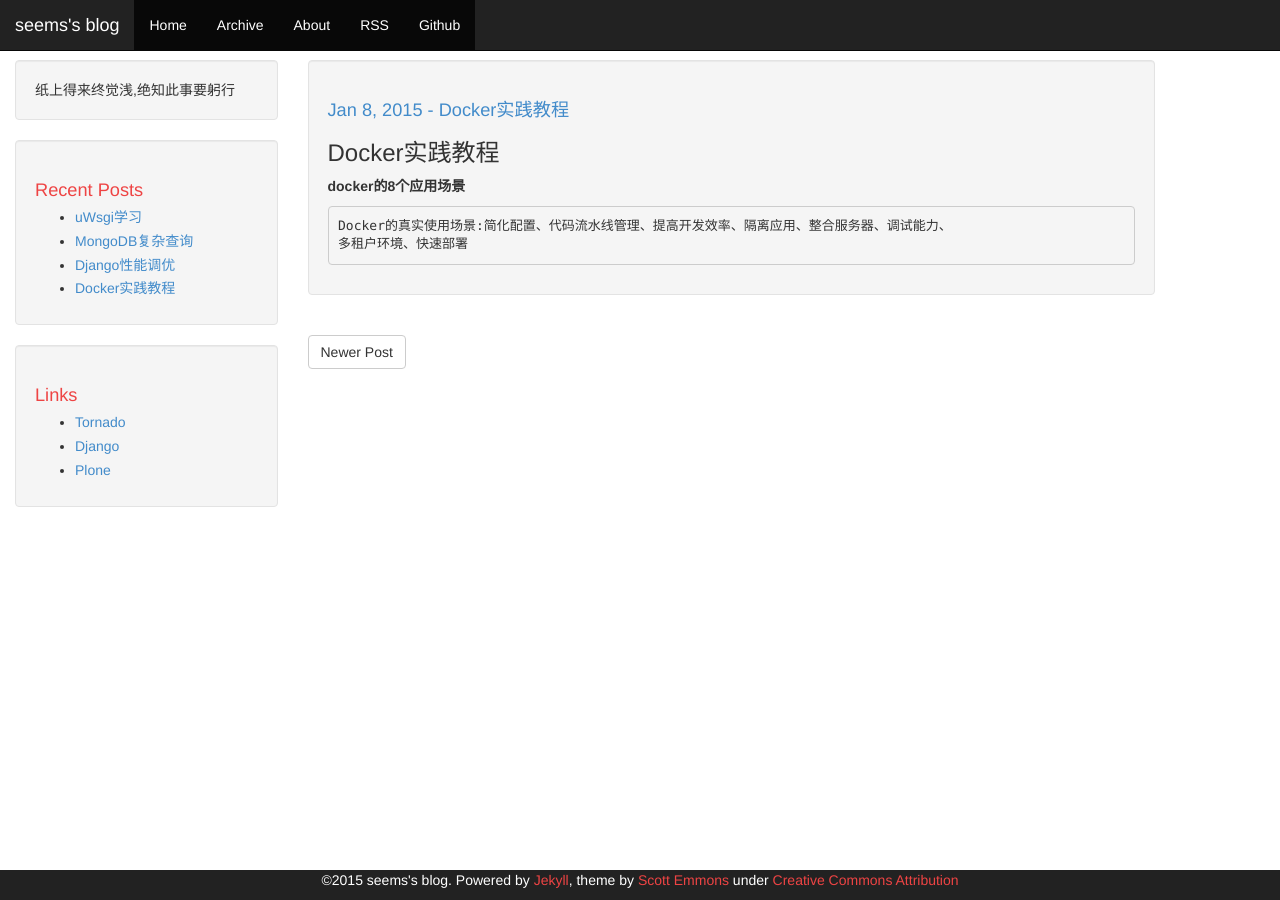
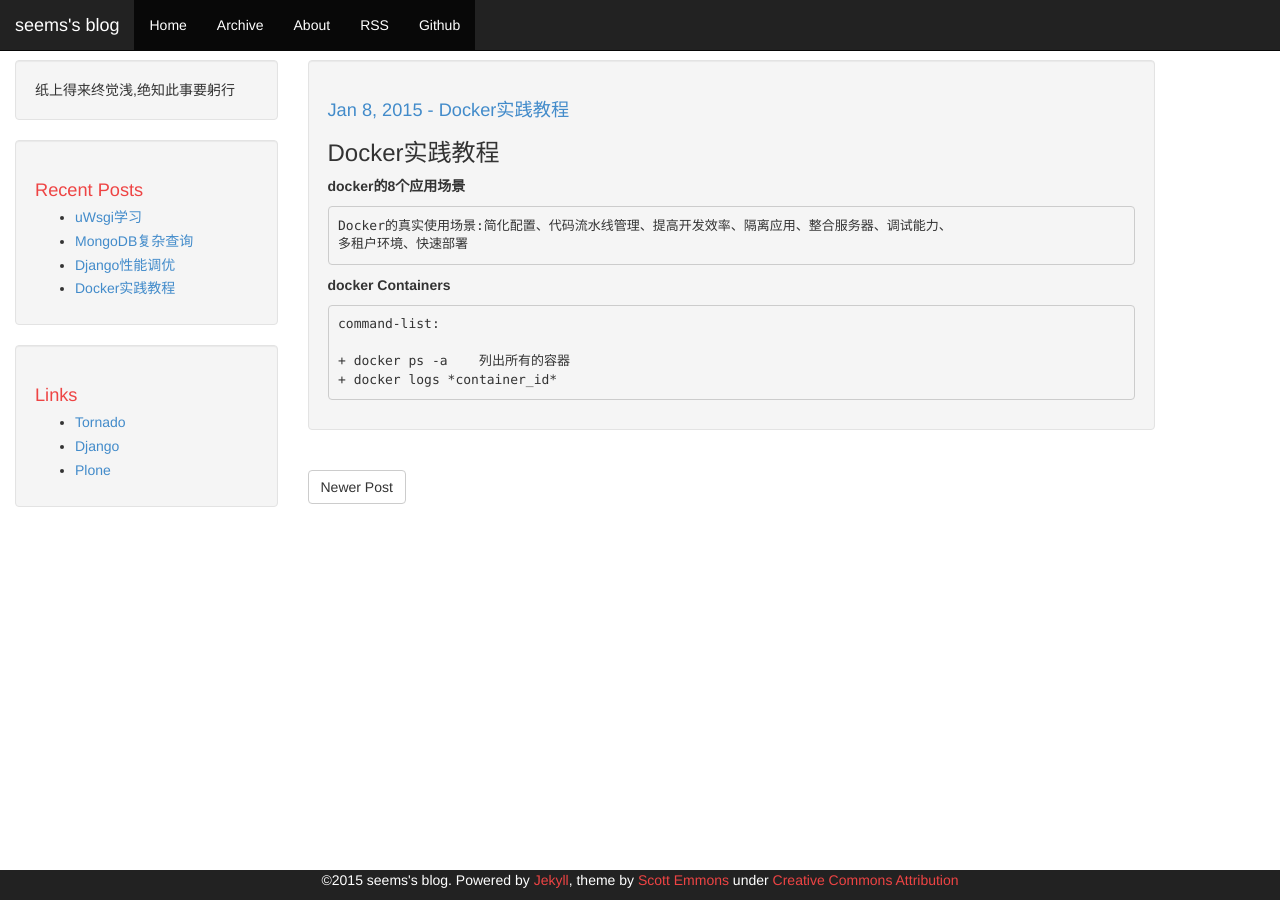
Before and after one commit to Gandalf-Pl/seems, a Jekyll site: the page built from _posts/2015-01-08-docker.md, in a window 1280 px wide. Built offline with Jekyll 4.4.1, drawn with Linux system fonts in a browser that asks for light colours; Markdown is read by kramdown in place of the engine named in the settings.

Commit message:
add docker info

```diff
--- a/_posts/2015-01-08-docker.md
+++ b/_posts/2015-01-08-docker.md
@@ -9,3 +9,10 @@ title: Docker实践教程
 
     Docker的真实使用场景:简化配置、代码流水线管理、提高开发效率、隔离应用、整合服务器、调试能力、
     多租户环境、快速部署
+
+**docker Containers**
+
+    command-list:
+
+    + docker ps -a    列出所有的容器
+    + docker logs *container_id*
```
